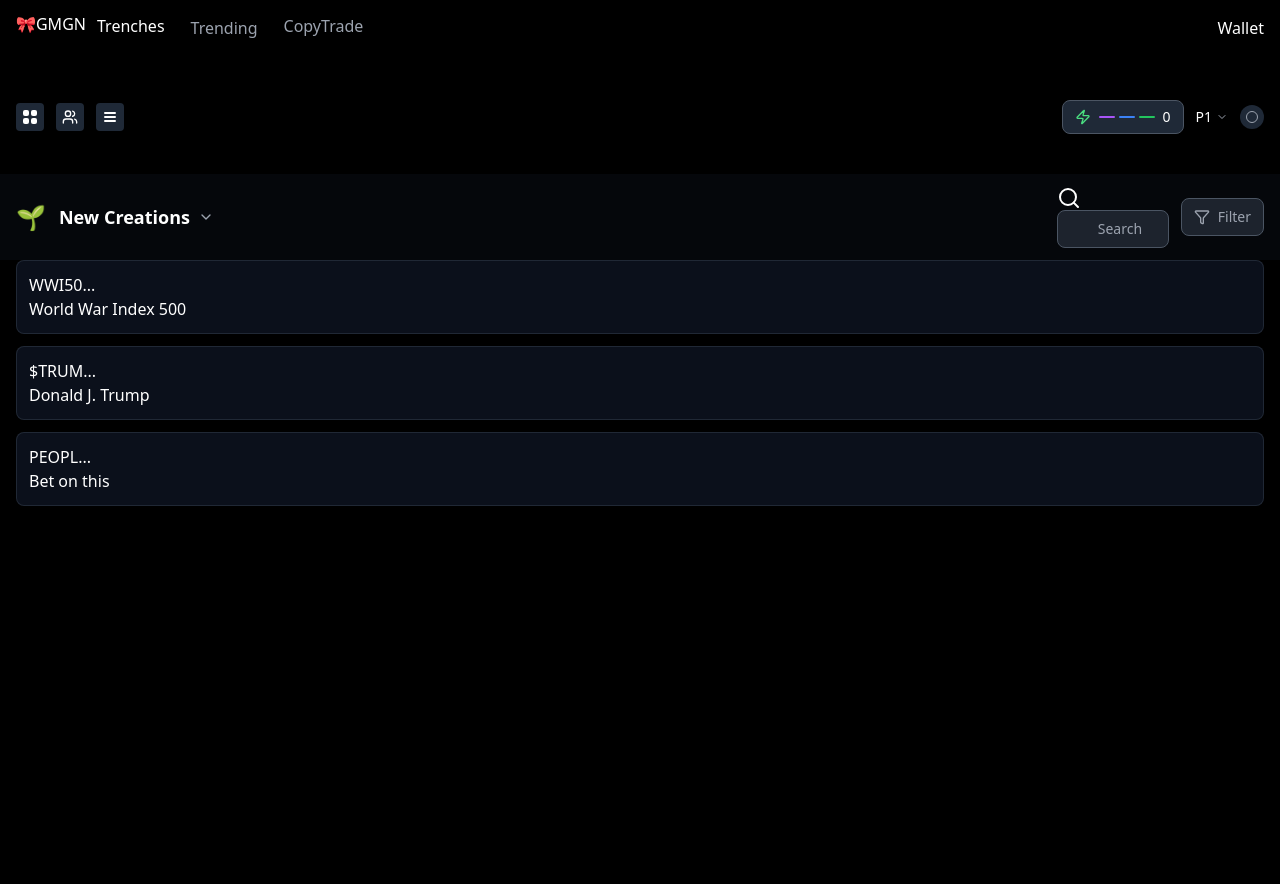
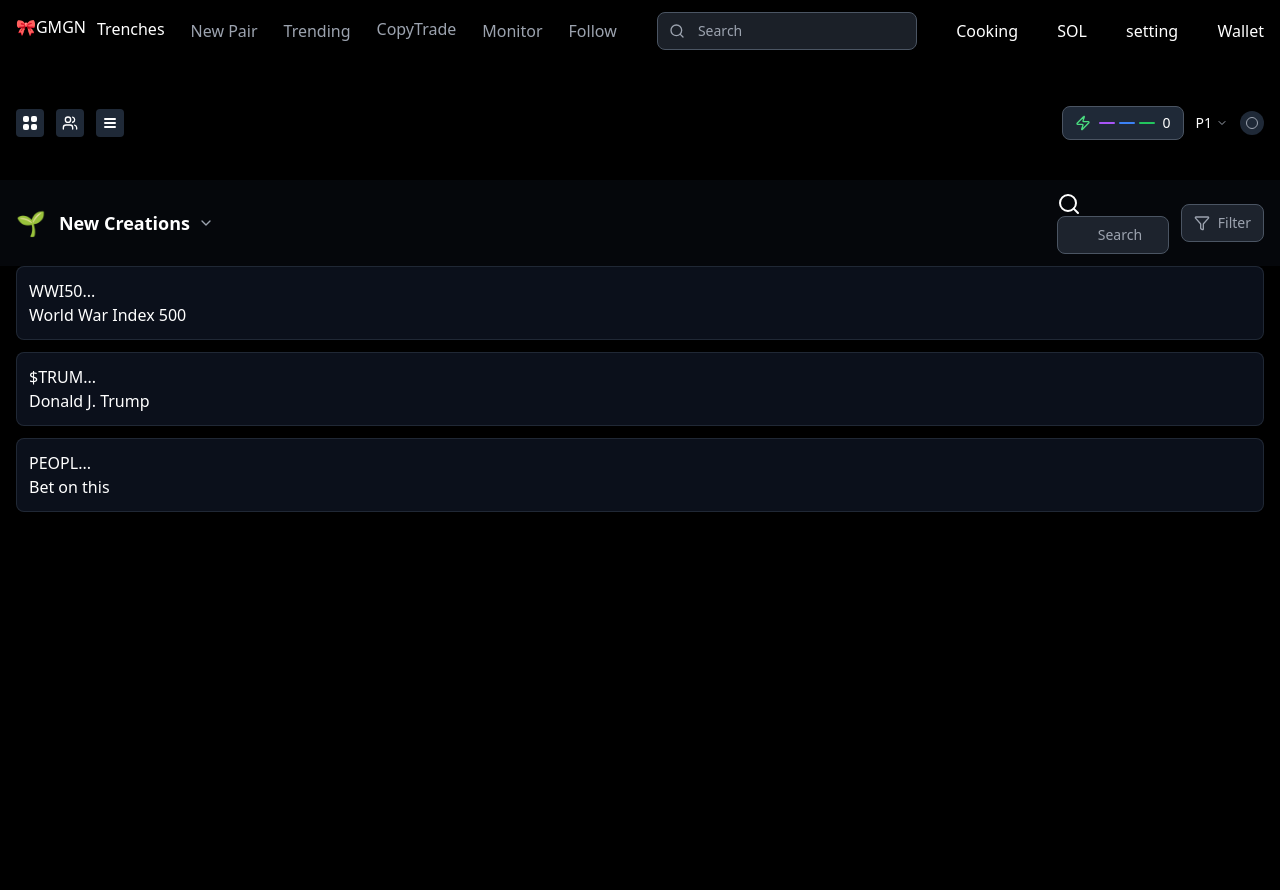
Before and after one commit to Kr-Yan/typescript-reat, a React (Vite) app: page / in a window 1280 px wide. Built offline with nearby package versions, Linux system fonts and the light colour scheme.

Commit message:
update-2

```diff
--- a/src/components/Header.tsx
+++ b/src/components/Header.tsx
@@ -1,5 +1,6 @@
 import React, { useState } from "react";
 import { type TabType } from "../types/index";
+import { Search } from "lucide-react";
 // - pages (trenches, newpair, trending, copytrade etc.)
 // -logo
 // -search bar
@@ -17,10 +18,11 @@
 const Header: React.FC<HeaderProps> = ({ activeTab, setActiveTab }) => {
   const [searchBar, setSearchBar] = useState();
   const [walletDropdown, setWalletDropdown] = useState(false);
+  const [searchTerm, setSearchTerm] = useState("");
 
   return (
     <div className="bg-black px-4 pt-3 pb-4">
-      <div className="flex items-center justify-between mb-6">
+      <div className="flex items-center justify-between mb-6 text-white">
         <div className="flex item-center gap-12">
           <div className="relative">
             <div className="w-8 h-8 bg-black flex">
@@ -40,7 +42,9 @@
               Trenches
             </button>
 
-            {/* <button onClick={()=>setActiveTab("newpair")}>New Pair</button> */}
+            <button className="text-gray-400 hover: text-gray-300">
+              New Pair
+            </button>
 
             <button className="text-gray-400 hover:text-gray-300">
               Trending
@@ -56,11 +60,38 @@
             >
               CopyTrade
             </button>
+
+            <button className="text-gray-400 hover:text-gray-300">
+              Monitor
+            </button>
+
+            <button className="text-gray-400 hover: text-gray-300">
+              Follow
+            </button>
           </div>
         </div>
 
+        <div>
+          <div className="relative">
+            <Search className="absolute left-3 top-1/2 transform -translate-y-1/2 text-gray-400 h-4 w-4" />
+            <input
+              type="text"
+              placeholder="Search"
+              value={searchTerm}
+              onChange={(e) => setSearchTerm(e.target.value)}
+              className="bg-gray-700/50 border border-gray-600 rounded-lg pl-10 pr-4 py-2 text-sm text-white placeholder-gray-400 w-35 focus:outline-none focus:border-gray-500"
+            />
+          </div>
+        </div>
+
+        <div>Cooking</div>
+
+        <div>SOL</div>
+
+        <div>setting</div>
+
         {/* two side for login */}
-        <div className="text-white">Wallet</div>
+        <div>Wallet</div>
       </div>
     </div>
   );
```
